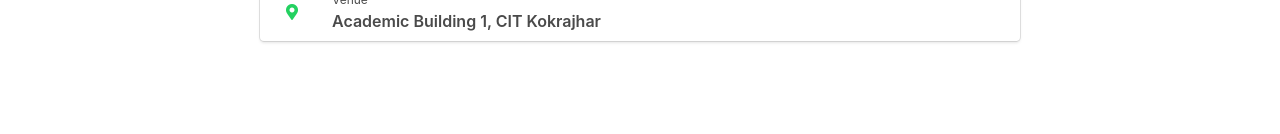
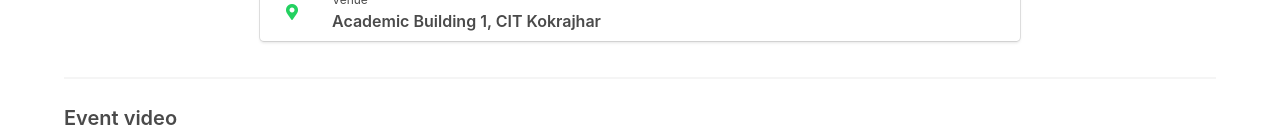
Before and after one commit to robotics-club-citk/robotics-club-citk.github.io, a Jekyll site: the page built from _events/Inauguration.md, in a window 1280 px wide. Shown: the part 428-562 px from the top of the page. Built offline with Jekyll 4.4.1, drawn with Linux system fonts in a browser that asks for light colours.

Commit message:
added event images section, font size change

```diff
--- a/_layouts/event.html
+++ b/_layouts/event.html
@@ -62,13 +62,19 @@
         </ul>
       </div>
     </div>
-  </div>
-</section>
 
-<!--Youtube Video-->
-{% if page.youtube-video %}
-<section class="section">
-  <div class="container">
+    <hr>
+
+    <!-- Image gallery -->
+    {% if page.images %}
+    <h3 class="has-text-weight-semibold is-size-5" style="margin-bottom:16px">Event images</h3>
+    {% include gallery.html %}
+    <hr>
+    {% endif %}
+
+    <!--Youtube Video-->
+    {% if page.youtube-video %}
+    <h3 class="has-text-weight-semibold is-size-5" style="margin-bottom:16px">Event video</h3>
     <div class="columns is-centered">
       <div class="column is-two-thirds">
         <div class="r-video-container box">
@@ -76,10 +82,10 @@
         </div>
       </div>
     </div>
+    <hr>
+    {% endif %}
+
   </div>
 </section>
-{% endif %}
-
-
 
 {{ content }}
--- a/_layouts/project.html
+++ b/_layouts/project.html
@@ -62,14 +62,14 @@
 
     <!-- Image gallery -->
     {% if page.images %}
-    <h3 class="has-text-weight-semibold" style="margin-bottom:16px">Project images</h3>
+    <h3 class="has-text-weight-semibold is-size-5" style="margin-bottom:16px">Project images</h3>
     {% include gallery.html %}
     <hr>
     {% endif %}
 
     <!--Youtube Video-->
     {% if page.youtube-video %}
-    <h3 class="has-text-weight-semibold" style="margin-bottom:16px">Project video</h3>
+    <h3 class="has-text-weight-semibold is-size-5" style="margin-bottom:16px">Project video</h3>
     <div class="columns is-centered">
       <div class="column is-two-thirds">
         <div class="r-video-container box">
```
